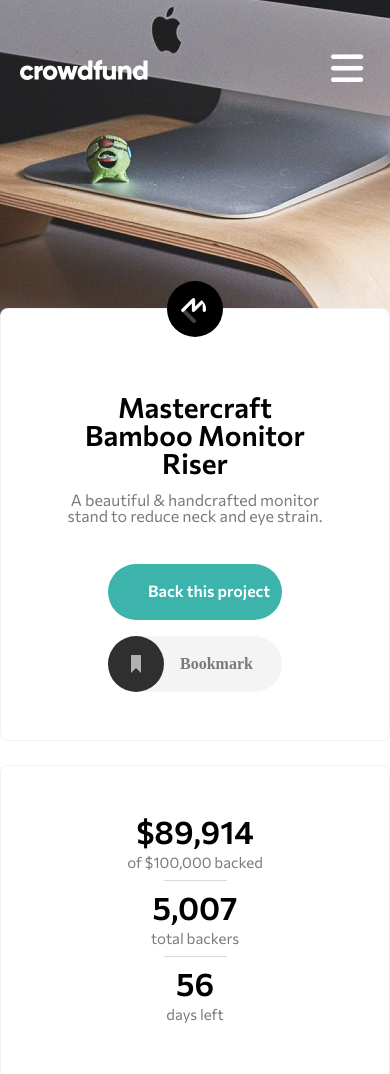
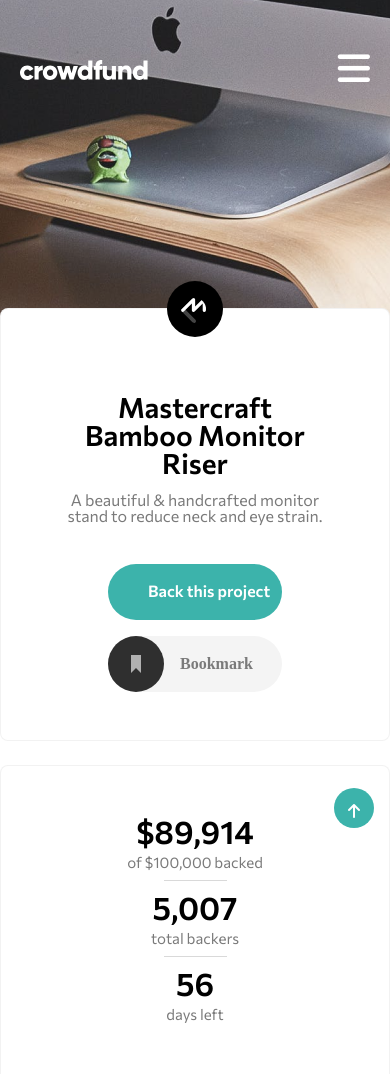
Before and after one commit to solijon010/second-s-exam, a plain HTML site: page index.html in a window 390 px wide. Shown: the top 1074 px of the page. Drawn offline with Linux system fonts and the light colour scheme.

Commit message:
site full tugadi

```diff
--- a/app.js
+++ b/app.js
@@ -10,6 +10,10 @@ const aboutStart = document.querySelector('.extra-sitenav a[href="#get-start"]')
 
 // dark mode tugmalari (desktop va mobile ikkisini ham oladi)
 const themeBtns = document.querySelectorAll(".theme-controller button");
+
+// scroll uchun
+const toTopBtn = document.getElementById('toTopBtn');
+const footer = document.getElementById('page-footer');
 
 function openSitenav() {
   overlay.style.transform = "translate(0)";
@@ -27,38 +31,70 @@ showSitenavBtn.addEventListener("click", openSitenav);
 overlay.addEventListener("click", closeSitenav);
 closeBtn.addEventListener("click", closeSitenav);
 
-// link bosilganda sitenav yopiladi
+
 [aboutLink, aboutDiscover, aboutStart].forEach(link => {
   if (link) {
     link.addEventListener("click", closeSitenav);
   }
 });
 
-// 🌙☀️ dark mode toggle
+
 function toggleTheme() {
   const isDark = document.body.classList.toggle("dark-mode");
 
-  // tugmalarni sinxron qilish (desktop + mobile)
+
   themeBtns.forEach(b => b.classList.toggle("hidden"));
 
-  // foydalanuvchi tanlovini saqlash
+
   localStorage.setItem("theme", isDark ? "dark" : "light");
 }
 
-// hamma tugmalarga event biriktiramiz
+
 themeBtns.forEach(btn => {
   btn.addEventListener("click", toggleTheme);
 });
 
-// sahifa qayta ochilganda oxirgi tanlovni qo‘llash
+
 if (localStorage.getItem("theme") === "dark") {
   document.body.classList.add("dark-mode");
-  // faqat quyosh tugmasi ko‘rinadi
+
   themeBtns[0].classList.add("hidden");
   themeBtns[1].classList.remove("hidden");
 } else {
   document.body.classList.remove("dark-mode");
-  // faqat oy tugmasi ko‘rinadi
+
   themeBtns[0].classList.remove("hidden");
   themeBtns[1].classList.add("hidden");
 }
+
+// Footer ko‘ringanda tugma chiqsin
+const io = new IntersectionObserver((entries) => {
+  entries.forEach(entry => {
+    if (entry.isIntersecting) {
+      toTopBtn.classList.add('show');
+    } else {
+      toTopBtn.classList.remove('show');
+    }
+  });
+});
+io.observe(footer);
+
+
+toTopBtn.addEventListener('click', () => {
+
+  if ("scrollBehavior" in document.documentElement.style) {
+    window.scrollTo({ top: 0, behavior: 'smooth' });
+    return;
+  }
+
+
+  const topElement = document.body || document.documentElement;
+  if (topElement.scrollIntoView) {
+    topElement.scrollIntoView({ behavior: "smooth" });
+    return;
+  }
+
+
+  document.body.scrollTop = 0;
+  document.documentElement.scrollTop = 0;
+});
--- a/css/main.css
+++ b/css/main.css
@@ -45,11 +45,14 @@ button {
 }
 
 html {
-  overflow-x: hidden;
+     scroll-behavior: smooth;
+    overflow-x: hidden; /* faqat yonini cheklaymiz */
 }
 
 body {
-  overflow-x: hidden;
+     scroll-behavior: smooth;
+    min-height: 100vh; /* to‘liq balandlik */
+    overflow-x: hidden;
 }
 
 
@@ -201,9 +204,12 @@ header {
 /* Main section  */
 
 main {
+    flex-grow: 1;
   background-color: var(--navbar-title);
 }
-
+footer {
+    flex-grow: 0;
+}
 .main-content {
   border: 1px solid rgba(0, 0, 0, 0.05);
   border-radius: 8px;
@@ -496,6 +502,43 @@ main {
   /* pointer-events: none; */
 }
 
+/* Scroll tugma */
+/* Scroll tugma */
+#toTopBtn {
+  position: fixed;
+  right: 20px;
+  bottom: 20px;
+  width: 50px;
+  height: 70px;
+  border: none;
+  border-radius: 50%;
+  cursor: pointer;
+  font-size: 20px;
+  line-height: 48px;
+  background: var(--secondary-color);
+  color: var(--navbar-title);
+  opacity: 0;
+  pointer-events: none;
+  transform: translateY(10px);
+  transition: opacity .25s ease, transform .25s ease;
+  z-index: 1000;
+}
+
+#toTopBtn:hover {
+    background-color: rgba(20, 122, 115, 1);
+}
+
+#toTopBtn.show {
+  opacity: 1;
+  pointer-events: auto;
+  transform: translateY(0);
+}
+
+#toTopBtn:active {
+  transform: translateY(1px);
+}
+
+
 /* medai */
 @media (max-width: 1150px) {
   .third-section-first__content p,
@@ -623,6 +666,14 @@ main {
   .progress-bar {
     width: 80%;
   }
+
+    #toTopBtn {
+    right: 16px;
+    bottom: 16px;
+    width: 40px;
+    height: 40px;
+    font-size: 16px;
+  }
 }
 
 @media (max-width: 500px) {
@@ -729,4 +780,11 @@ main {
     flex-direction: column;
     gap: 10px;
   }
+      #toTopBtn {
+    right: 16px;
+    bottom: 16px;
+    width: 40px;
+    height: 40px;
+    font-size: 16px;
+  }
 }
--- a/index.html
+++ b/index.html
@@ -7,8 +7,8 @@
     <!-- Link for font-awesome -->
     <link
       rel="stylesheet"
-    href="https://cdnjs.cloudflare.com/ajax/libs/font-awesome/7.0.0/css/all.min.css"
-    integrity="sha512-DxV+EoADOkOygM4IR9yXP8Sb2qwgidEmeqAEmDKIOfPRQZOWbXCzLC6vjbZyy0vPisbH2SyW27+ddLVCN+OMzQ=="
+      href="https://cdnjs.cloudflare.com/ajax/libs/font-awesome/6.5.1/css/all.min.css"
+      integrity="sha512-DTOQO9RWCH3ppGqcWaEA1BIZOC6xxalwEsw9c2QQeAIftl+Vegovlnee1c9QX4TctnWMn13TZye+giMm8e2LwA=="
       crossorigin="anonymous"
       referrerpolicy="no-referrer"
     />
@@ -19,12 +19,10 @@
   </head>
   <body>
     <!-- Header section -->
-    <header>
-
+    <header id="top">
       <!-- qoshimcha ochiledigon oyna qilmoqchiman  -->
       <div class="extra__sitenav-overlay"></div>
       <div class="extra-sitenav">
-
         <button class="extra__sitenav-btn" type="button">
           <i class="fa-solid fa-xmark"></i>
         </button>
@@ -39,7 +37,7 @@
             <a href="#get-start">Get Started</a>
           </li>
           <li>
-                    <div class="theme-controller ">
+            <div class="theme-controller">
               <button class="theme-btn hidden">
                 <i class="fa-solid fa-sun"></i>
               </button>
@@ -61,7 +59,7 @@
         />
         <ul class="sitenav-items">
           <li>
-                    <div class="theme-controller ">
+            <div class="theme-controller">
               <button class="theme-btn hidden">
                 <i class="fa-solid fa-sun"></i>
               </button>
@@ -91,7 +89,11 @@
     <main>
       <section id="discover" class="extra-container main-content">
         <div>
-                    <img class="m-logo" src="./images/svg/main-content-logo.svg" alt="m logo" />
+          <img
+            class="m-logo"
+            src="./images/svg/main-content-logo.svg"
+            alt="m logo"
+          />
           <h2 class="section__bambo-title">Mastercraft Bamboo Monitor Riser</h2>
           <p class="text">
             A beautiful & handcrafted monitor stand to reduce neck and eye
@@ -158,7 +160,11 @@
               <span>Pledge $25 or more</span>
             </div>
             <div class="second-card-text">
-                            <p >You get an ergonomic stand made of natural bamboo. You've helped us launch our promotional campaign, and you'll be added to a special Backer member list.</p>
+              <p>
+                You get an ergonomic stand made of natural bamboo. You've helped
+                us launch our promotional campaign, and you'll be added to a
+                special Backer member list.
+              </p>
             </div>
             <div class="reword__wrapper">
               <div class="day">
@@ -174,7 +180,11 @@
               <span>Pledge $75 or more</span>
             </div>
             <div class="second-card-text">
-                            <p >You get a Black Special Edition computer stand and a personal thank you. You'll be added to our Backer member list. Shipping is included.</p>
+              <p>
+                You get a Black Special Edition computer stand and a personal
+                thank you. You'll be added to our Backer member list. Shipping
+                is included.
+              </p>
             </div>
             <div class="reword__wrapper">
               <div class="day">
@@ -184,13 +194,17 @@
               <button class="reward-btn">Select Reward</button>
             </div>
           </div>
-                    <div class="third-section-second__content out-of-stock ">
+          <div class="third-section-second__content out-of-stock" id="page-footer">
             <div class="second__content-wrapper">
               <h2>Mahogany Special Edition</h2>
               <span>Pledge $200 or more</span>
             </div>
             <div class="second-card-text">
-                            <p >You get two Special Edition Mahogany stands, a Backer T-Shirt, and a personal thank you. You’ll be added to our Backer member list. Shipping is included. </p>
+              <p>
+                You get two Special Edition Mahogany stands, a Backer T-Shirt,
+                and a personal thank you. You’ll be added to our Backer member
+                list. Shipping is included.
+              </p>
             </div>
             <div class="reword__wrapper">
               <div class="day">
@@ -202,11 +216,21 @@
           </div>
         </div>
       </section>
+
+      <button
+        class="toTopBtn"
+        id="toTopBtn"
+        aria-label="Scroll to top"
+        title="Yuqoriga"
+      >
+        <i  class="fa-solid fa-arrow-up"></i>
+      </button>
     </main>
     <!-- /Main section -->
 
     <!-- Footer section -->
-        <footer></footer>
+    <footer >
+    </footer>
     <!-- /Footer section -->
     <script src="./app.js"></script>
   </body>
```
Lines whose indentation alone changed are shown as unchanged.
